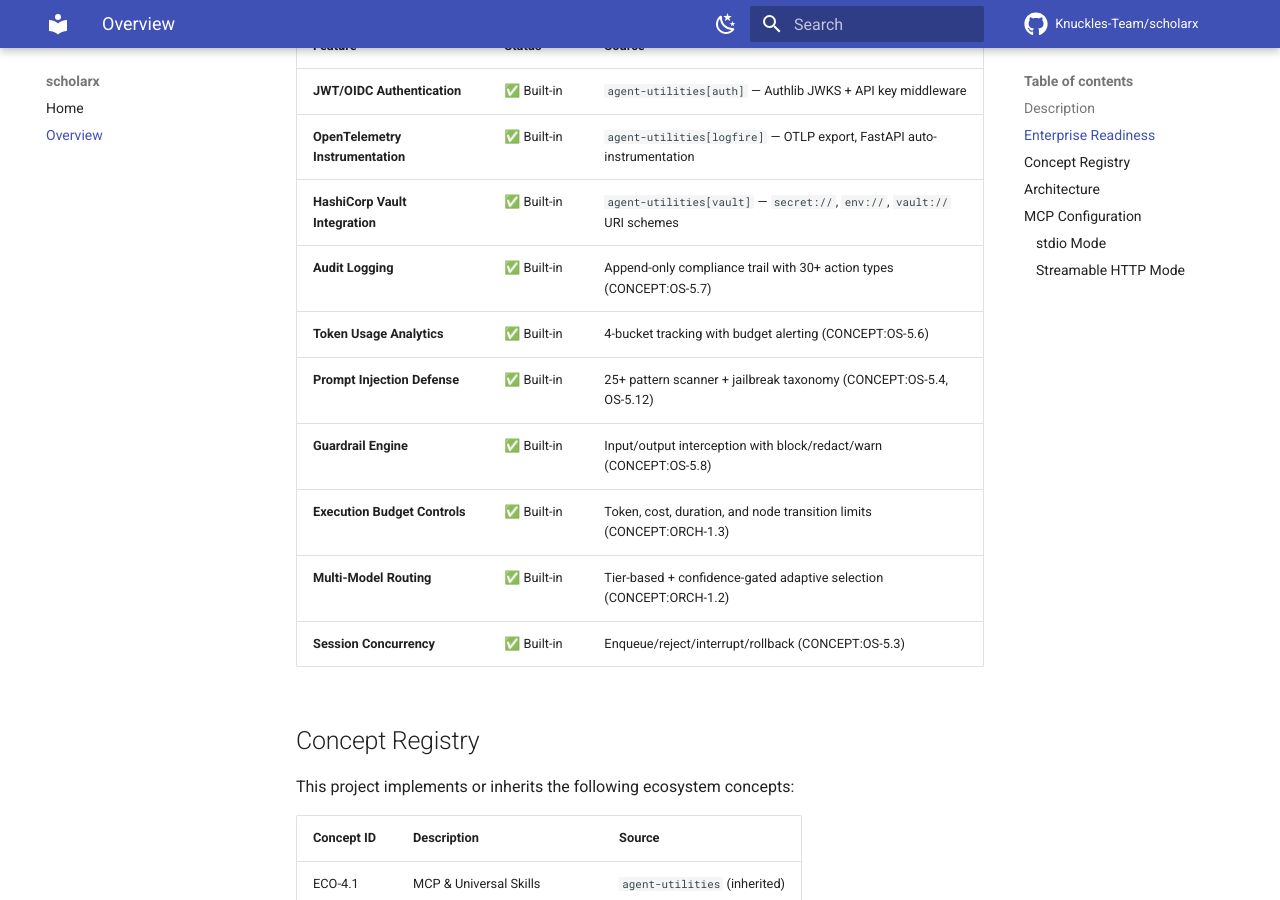
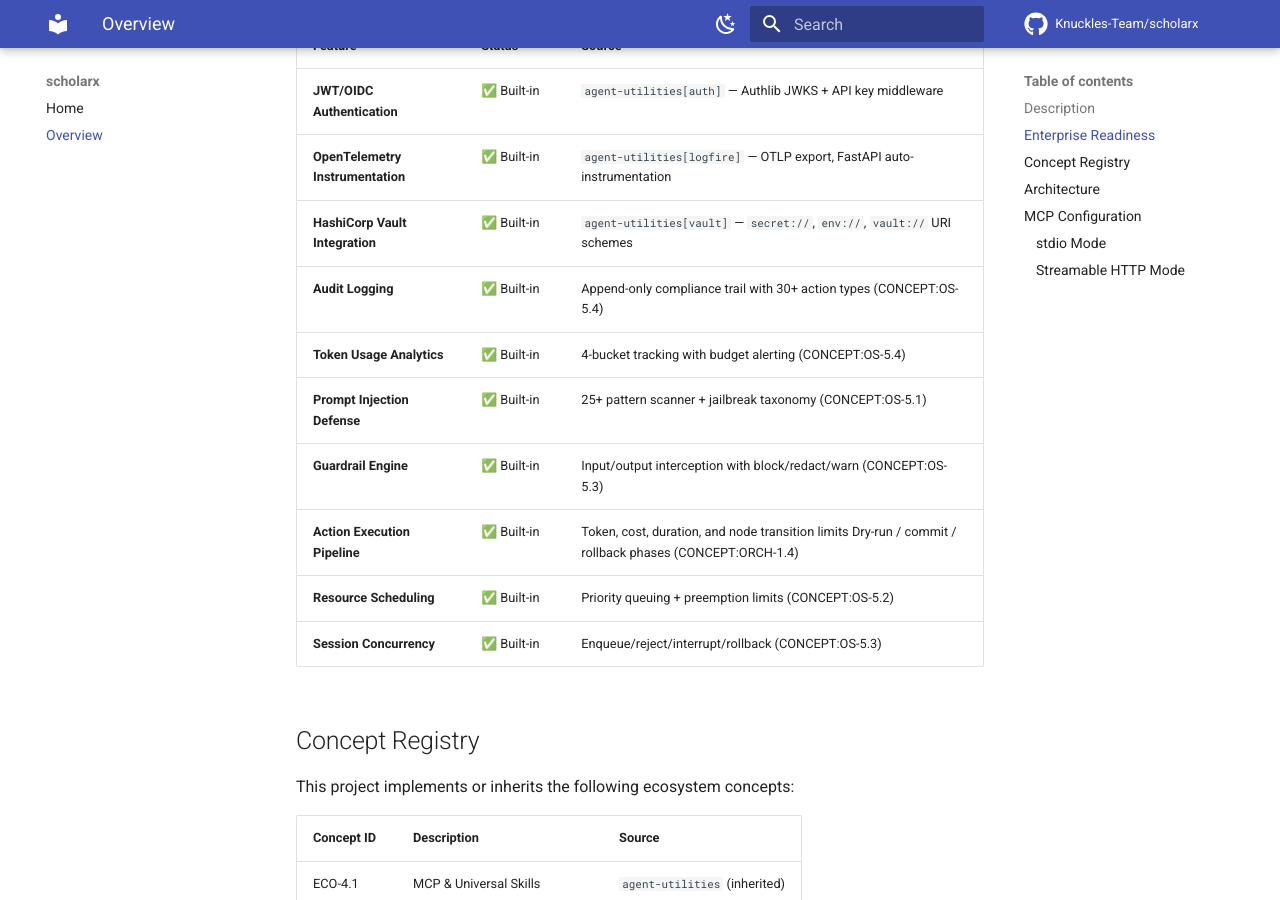
Before and after one commit to Knuckles-Team/scholarx, an MkDocs documentation site: the page built from docs/overview.md, in a window 1280 px wide and 900 px high, scrolled down 483 px. Built offline with MkDocs 1.6.1 and Material for MkDocs 9.7.7, drawn with Linux system fonts in a browser that asks for light colours; comment, search, counter and statistics services are not loaded.

```diff
--- a/docs/overview.md
+++ b/docs/overview.md
@@ -16,12 +16,12 @@ All agents in the ecosystem inherit enterprise-grade infrastructure from `agent-
 | **JWT/OIDC Authentication** | ✅ Built-in | `agent-utilities[auth]` — Authlib JWKS + API key middleware |
 | **OpenTelemetry Instrumentation** | ✅ Built-in | `agent-utilities[logfire]` — OTLP export, FastAPI auto-instrumentation |
 | **HashiCorp Vault Integration** | ✅ Built-in | `agent-utilities[vault]` — `secret://`, `env://`, `vault://` URI schemes |
-| **Audit Logging** | ✅ Built-in | Append-only compliance trail with 30+ action types (CONCEPT:OS-5.7) |
-| **Token Usage Analytics** | ✅ Built-in | 4-bucket tracking with budget alerting (CONCEPT:OS-5.6) |
-| **Prompt Injection Defense** | ✅ Built-in | 25+ pattern scanner + jailbreak taxonomy (CONCEPT:OS-5.4, OS-5.12) |
-| **Guardrail Engine** | ✅ Built-in | Input/output interception with block/redact/warn (CONCEPT:OS-5.8) |
-| **Execution Budget Controls** | ✅ Built-in | Token, cost, duration, and node transition limits (CONCEPT:ORCH-1.3) |
-| **Multi-Model Routing** | ✅ Built-in | Tier-based + confidence-gated adaptive selection (CONCEPT:ORCH-1.2) |
+| **Audit Logging** | ✅ Built-in | Append-only compliance trail with 30+ action types (CONCEPT:OS-5.4) |
+| **Token Usage Analytics** | ✅ Built-in | 4-bucket tracking with budget alerting (CONCEPT:OS-5.4) |
+| **Prompt Injection Defense** | ✅ Built-in | 25+ pattern scanner + jailbreak taxonomy (CONCEPT:OS-5.1) |
+| **Guardrail Engine** | ✅ Built-in | Input/output interception with block/redact/warn (CONCEPT:OS-5.3) |
+| **Action Execution Pipeline** | ✅ Built-in | Token, cost, duration, and node transition limits Dry-run / commit / rollback phases (CONCEPT:ORCH-1.4) |
+| **Resource Scheduling** | ✅ Built-in | Priority queuing + preemption limits (CONCEPT:OS-5.2) |
 | **Session Concurrency** | ✅ Built-in | Enqueue/reject/interrupt/rollback (CONCEPT:OS-5.3) |
 
 ## Concept Registry
--- a/pyproject.toml
+++ b/pyproject.toml
@@ -4,7 +4,7 @@ build-backend = "setuptools.build_meta"
 
 [project]
 name = "scholarx"
-version = "0.6.0"
+version = "0.7.0"
 description = "Universal Research Paper API — single entry point for arXiv, PMC, bioRxiv, medRxiv, PsyArXiv, OSF, and Semantic Scholar"
 readme = "README.md"
 license = { text = "MIT" }
```
Also changed, not shown: README.md (renamed from docs/index.md, +1 -1 lines), .bumpversion.cfg, 3 other files.
